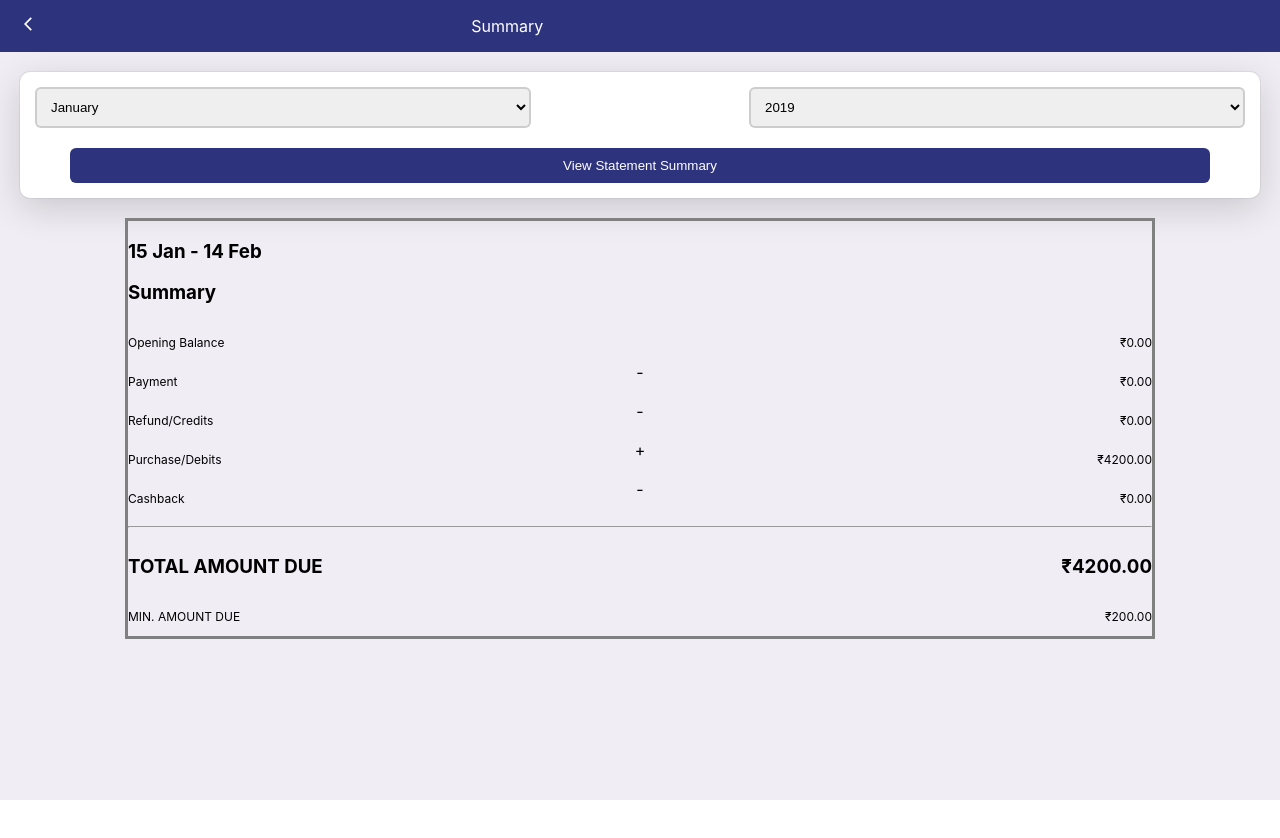
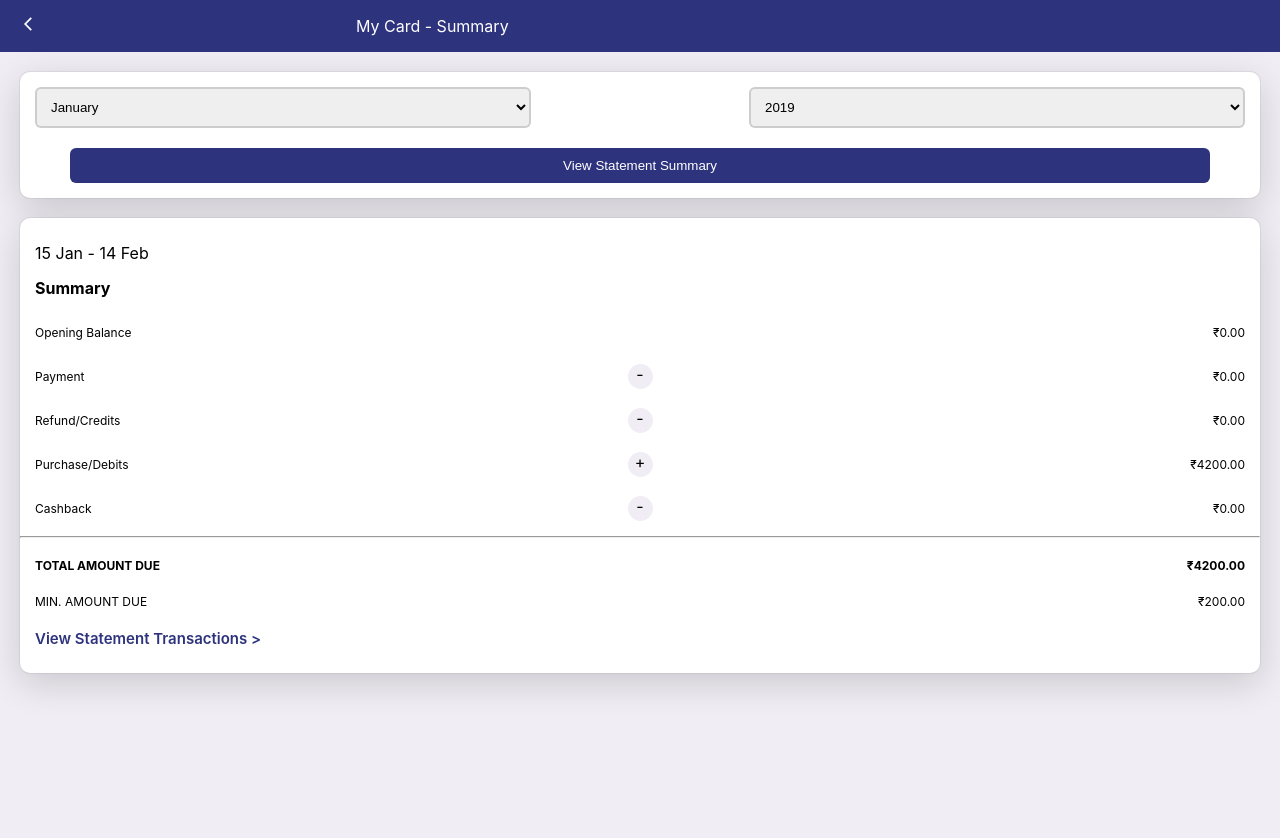
Before and after one commit to DeshmukhMandar3/BankStatementApp, a React (Create React App) app: page / in a window 1280 px wide. Shown: the top 838 px of the page. Before the commit the page ends 800 px from the top, so only its background shows below. Built offline with nearby package versions, Linux system fonts and the light colour scheme.

Commit message:
added css to summary card

```diff
--- a/src/Components/SummaryCard.jsx
+++ b/src/Components/SummaryCard.jsx
@@ -1,6 +1,7 @@
 import React, { useState } from "react";
 import data from "../db.json";
 import Style from "../Styles/SummaryCard.module.css";
+import { useNavigate } from "react-router-dom";
 
 const SummaryCard = ({ year, month }) => {
   let date1 = "";
@@ -9,6 +10,8 @@ const SummaryCard = ({ year, month }) => {
   let cred = 0;
   let minDeb = Infinity;
   let showDate = "";
+
+  const navigate = useNavigate();
 
   switch (month) {
     case "January": {
@@ -106,8 +109,8 @@ const SummaryCard = ({ year, month }) => {
 
   return (
     <div className={Style.summaryCard}>
-      <h3>{showDate}</h3>
-      <h3>Summary</h3>
+      <h4>{showDate}</h4>
+      <h4>Summary</h4>
       <div>
         <p>Opening Balance</p> <p>₹0.00</p>
       </div>
@@ -132,6 +135,13 @@ const SummaryCard = ({ year, month }) => {
         <p>MIN. AMOUNT DUE</p>{" "}
         <p>{minDeb == Infinity ? "₹0.00" : `₹${minDeb}.00`}</p>
       </div>
+      <h4
+        onClick={() => {
+          navigate(`/Statement/${date1}-${date2}`);
+        }}
+      >
+        View Statement Transactions {`>`}
+      </h4>
     </div>
   );
 };
--- a/src/Pages/Statement.jsx
+++ b/src/Pages/Statement.jsx
@@ -1,10 +1,15 @@
 import React from "react";
 import Navbar from "../Components/Navbar";
+import { useParams } from "react-router-dom";
+import date from "../db.json";
 
 const Statement = () => {
+  const { date } = useParams();
+  const [date1, date2] = date.split("-");
+
   return (
     <div>
-      <Navbar text="Statement" />
+      <Navbar text="My Card - Statement" />
     </div>
   );
 };
--- a/src/Pages/Summary.jsx
+++ b/src/Pages/Summary.jsx
@@ -23,18 +23,27 @@ const Summary = () => {
 
   const [year, setYear] = React.useState("2019");
   const [month, setMonth] = React.useState("January");
+  const [altYear, setAltYear] = React.useState("2019");
+  const [altMonth, setAltMonth] = React.useState("January");
 
   return (
     <div className={Style.summary}>
-      <Navbar text="Summary" />
+      <Navbar text="My Card - Summary" />
       <div className={Style.select_month_year}>
         <div>
           <Dropdown options={Month} func={setMonth} />
           <Dropdown options={Year} func={setYear} />
         </div>
-        <button>View Statement Summary</button>
+        <button
+          onClick={() => {
+            setAltMonth(month);
+            setAltYear(year);
+          }}
+        >
+          View Statement Summary
+        </button>
       </div>
-      <SummaryCard year={year} month={month} />
+      <SummaryCard year={altYear} month={altMonth} />
     </div>
   );
 };
--- a/src/Styles/Navbar.module.css
+++ b/src/Styles/Navbar.module.css
@@ -10,5 +10,5 @@
 }
 
 .navbar p:nth-child(2) {
-  margin-left: 34%;
+  margin-left: 25%;
 }
--- a/src/Styles/Summary.module.css
+++ b/src/Styles/Summary.module.css
@@ -2,7 +2,7 @@
   --primary: 10px;
   --secondary: 6px;
   background-color: rgb(240, 238, 244);
-  height: 100vh;
+  height: 110vh;
   /* to be deleted later */
 }
 
--- a/src/Styles/SummaryCard.module.css
+++ b/src/Styles/SummaryCard.module.css
@@ -1,20 +1,42 @@
 .summaryCard {
-  width: 80%;
-  border: solid gray;
-  margin: auto;
+  box-shadow: rgba(0, 0, 0, 0.16) 0px 10px 36px 0px,
+    rgba(0, 0, 0, 0.06) 0px 0px 0px 1px;
+  margin: 20px;
+  border-radius: 10px;
+  background-color: white;
+  padding-top: 10px;
+  padding-bottom: 10px;
 }
 
-.summaryCard > h3 {
+.summaryCard > h4 {
   text-align: left;
+  margin: 15px;
+}
+
+.summaryCard > div > h3 {
+  font-size: 12px;
+}
+
+.summaryCard > div > span {
+  background-color: rgb(240, 238, 244);
+  width: 25px;
+  height: 25px;
+  border-radius: 50%;
+}
+
+.summaryCard h4:first-child {
+  font-weight: normal;
 }
 
 .summaryCard > div {
   display: flex;
   justify-content: space-between;
+  align-items: center;
+  margin: 5px 15px;
 }
 
 .summaryCard > div > p {
-  width: 33.33%;
+  width: 40%;
   text-align: left;
   font-size: 12px;
 }
@@ -22,3 +44,20 @@
 .summaryCard > div > p:last-child {
   text-align: right;
 }
+
+.summaryCard > div:last-child {
+  margin-top: 0px;
+  line-height: 0px;
+  margin-bottom: 20px;
+}
+
+.summaryCard > div:nth-last-child(2) {
+  margin-bottom: 0px;
+  line-height: 0px;
+}
+
+.summaryCard > h4:last-child {
+  font-weight: 600;
+  color: rgb(46, 51, 125);
+  font-size: 15px;
+}
```
